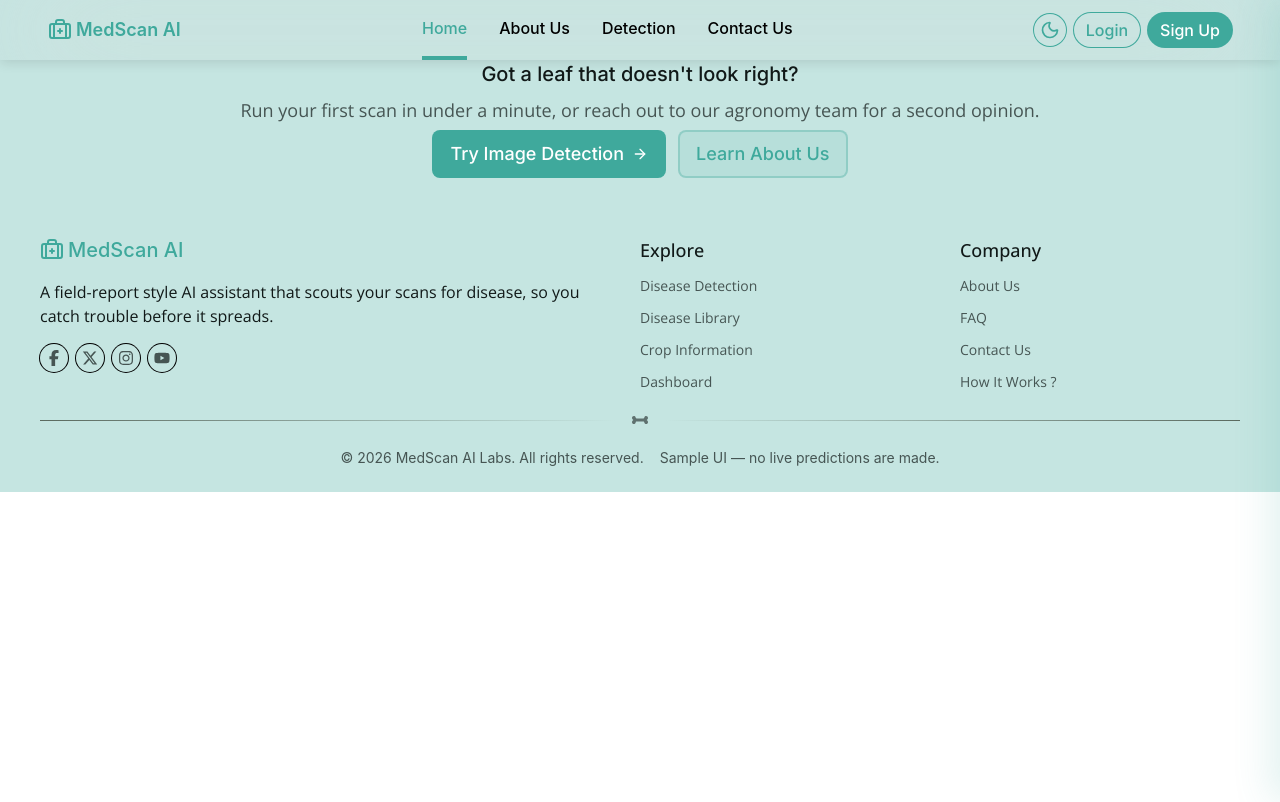
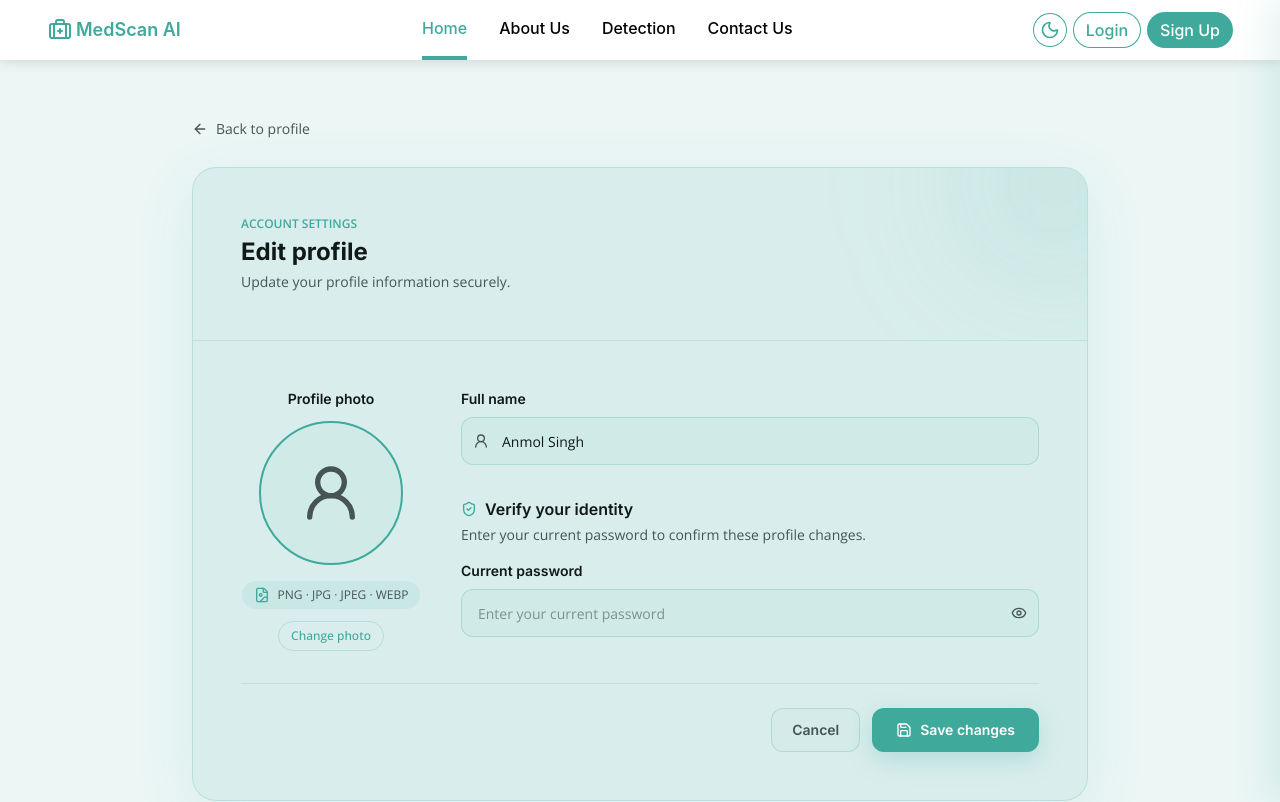
Before and after one commit to Anmol-Singh-Chehal/MedScan-AI-Website, a React (Vite) app: page /edit-profile in a window 1280 px wide. Shown: the top 802 px of the page. Built offline with nearby package versions, Linux system fonts and the light colour scheme; a web font is replaced by a local one.

Commit message:
created edit profile page ui

```diff
--- a/src/App.jsx
+++ b/src/App.jsx
@@ -12,6 +12,7 @@ import LogIn from './pages/LogIn'
 import ForgotPassword from './pages/ForgotPassword'
 import VerifyCode from './pages/VerifyCode'
 import Profile from './pages/Profile'
+import EditProfile from './pages/EditProfile'
 
 export default function App() {
   return (
@@ -30,6 +31,7 @@ export default function App() {
         <Route path='/forgot-password' element={<ForgotPassword/>}/>
         <Route path='/verify-code' element={<VerifyCode/>}/>
         <Route path='/profile' element={<Profile/>}/>
+        <Route path='/edit-profile' element={<EditProfile/>}/>
       </Routes>
 
       <Footer/>
--- /dev/null
+++ b/src/pages/EditProfile.jsx
@@ -0,0 +1,243 @@
+import React, { useRef, useState } from "react";
+import { NavLink } from "react-router-dom";
+import { UserRound, Camera, Trash2, Eye, EyeOff, ArrowLeft, Save, ShieldCheck, FileImage } from "lucide-react";
+import { Input } from "@/components/ui/input";
+import { useTheme } from "next-themes";
+
+export default function EditProfile() {
+  const { theme } = useTheme();
+
+  const [profileImage, setProfileImage] = useState(null);
+  const [showPassword, setShowPassword] = useState(false);
+  const profileInputRef = useRef(null);
+
+  const [fullName, setFullName] = useState("Anmol Singh");
+  const [password, setPassword] = useState("");
+
+  const handleProfileImage = (e) => {
+    const file = e.target.files?.[0];
+
+    if (!file || !file.type.startsWith("image/")) return;
+
+    if (profileImage) {
+      URL.revokeObjectURL(profileImage);
+    }
+
+    const imageUrl = URL.createObjectURL(file);
+    setProfileImage(imageUrl);
+  };
+
+  const removeProfileImage = () => {
+    if (profileImage) {
+      URL.revokeObjectURL(profileImage);
+    }
+
+    setProfileImage(null);
+
+    if (profileInputRef.current) {
+      profileInputRef.current.value = "";
+    }
+  };
+
+  const handleSubmit = (e) => {
+    e.preventDefault();
+
+    // Verify password with your backend first.
+    // If correct, update fullName and profileImage.
+
+    console.log({
+      fullName,
+      password,
+      profileImage,
+    });
+  };
+
+  return (
+    <main className="min-h-screen bg-paper-1 flex items-center justify-center sm:px-4 lg:px-8 xl:px-12 py-8 mt-15">
+
+      <div className="w-full max-w-4xl">
+
+        <div className="mb-6">
+          <NavLink to="/profile" className="inline-flex items-center gap-2 text-sm text-secondary hover:text-muted font-secondary transition cursor-pointer">
+            <ArrowLeft className="size-4" />
+            Back to profile
+          </NavLink>
+        </div>
+
+        <div className="rounded-3xl border border-muted/20 bg-paper-1 shadow-[0_15px_60px_color-mix(in_srgb,var(--muted)_10%,transparent)] overflow-hidden">
+
+          {/* Header */}
+
+          <div className="relative sm:px-4 md:px-8 py-6 lg:p-12 border-b border-muted/15 overflow-hidden">
+
+            <div className="absolute -right-20 -top-24 size-56 rounded-full bg-muted/10 blur-3xl"></div>
+
+            <div>
+              <p className="text-xs uppercase text-muted font-secondary font-semibold">
+                Account settings
+              </p>
+
+              <h1 className="mt-1 text-3xl sm:text-2xl font-primary font-bold text-primary">
+                Edit profile
+              </h1>
+
+              <p className="mt-1 text-xs sm:text-sm text-secondary font-secondary">
+                Update your profile information securely.
+              </p>
+            </div>
+
+          </div>
+
+
+          {/* Form */}
+
+          <form onSubmit={handleSubmit} className="sm:px-4 md:px-8 py-6 lg:p-12">
+
+            <div className="grid grid-cols-1 lg:grid-cols-[180px_1fr] gap-8 lg:gap-10">
+
+              {/* Profile Photo */}
+
+              <div className="flex flex-col items-center">
+
+                <label className="text-sm font-semibold text-primary font-primary mb-3">
+                  Profile photo
+                </label>
+
+                <input ref={profileInputRef} type="file" accept="image/*" onChange={handleProfileImage} className="hidden" />
+
+                <div className="relative">
+
+                  <button type="button" onClick={() => profileInputRef.current?.click()} className="size-32 sm:size-36 rounded-full overflow-hidden border-2 border-muted bg-paper-2/20 flex items-center justify-center cursor-pointer hover:bg-muted/10 transition-all duration-300">
+
+                    {profileImage ? (
+                      <img src={profileImage} alt="Profile preview" className="w-full h-full object-cover" />
+                    ) : (
+                      <UserRound className="size-16 text-secondary" />
+                    )}
+
+                  </button>
+
+                  {profileImage && (
+                    <button type="button" onClick={removeProfileImage} className="absolute top-0 right-0 size-7 rounded-full bg-red-500 text-white flex items-center justify-center cursor-pointer hover:bg-red-600 transition">
+                      <Trash2 className="size-3.5" />
+                    </button>
+                  )}
+
+                </div>
+
+                <div className="mt-4 flex items-center gap-2 rounded-full bg-muted/10 px-3 py-1.5 shrink-0 whitespace-nowrap">
+                  <FileImage className="size-4 text-muted shrink-0" />
+
+                  <span className="font-secondary text-xs text-secondary whitespace-nowrap">
+                    PNG · JPG · JPEG · WEBP
+                  </span>
+                </div>
+
+                <button type="button" onClick={() => profileInputRef.current?.click()} className="mt-3 px-3 py-1.5 rounded-full border border-muted/25 text-xs text-muted font-secondary font-medium hover:bg-muted/10 transition cursor-pointer">
+                  Change photo
+                </button>
+
+              </div>
+
+
+              {/* Details */}
+
+              <div className="space-y-5">
+
+                {/* Full Name */}
+
+                <div className="flex flex-col gap-2">
+
+                  <label className="text-sm font-semibold text-primary font-primary">
+                    Full name
+                  </label>
+
+                  <div className="relative">
+
+                    <UserRound className="absolute left-3 top-1/2 -translate-y-1/2 size-4 text-secondary" />
+
+                    <Input value={fullName} onChange={(e) => setFullName(e.target.value)} type="text" placeholder="Enter your full name" className="w-full h-12 rounded-xl border border-muted/25 bg-paper-2/20 pl-10 pr-4 text-sm text-primary placeholder:text-secondary/60 outline-none transition focus:border-muted focus:ring-2 focus:ring-muted/15 font-secondary" />
+
+                  </div>
+
+                </div>
+
+
+                {/* Password */}
+
+                <div className="pt-3">
+
+                  <div className="mb-4">
+
+                    <div className="flex items-center gap-2">
+
+                      <ShieldCheck className="size-4 text-muted" />
+
+                      <h3 className="text-base font-primary font-semibold text-primary">
+                        Verify your identity
+                      </h3>
+
+                    </div>
+
+                    <p className="mt-1 text-xs sm:text-sm text-secondary font-secondary">
+                      Enter your current password to confirm these profile changes.
+                    </p>
+
+                  </div>
+
+
+                  <div className="flex flex-col gap-2">
+
+                    <label className="text-sm font-semibold text-primary font-primary">
+                      Current password
+                    </label>
+
+                    <div className="relative">
+
+                      <Input value={password} onChange={(e) => setPassword(e.target.value)} type={showPassword ? "text" : "password"} placeholder="Enter your current password" className="w-full h-12 rounded-xl border border-muted/25 bg-paper-2/20 px-4 pr-11 text-sm text-primary placeholder:text-secondary/60 outline-none transition focus:border-muted focus:ring-2 focus:ring-muted/15 font-secondary" />
+
+                      <button type="button" onClick={() => setShowPassword(!showPassword)} className="absolute right-3 top-1/2 -translate-y-1/2 text-secondary hover:text-muted cursor-pointer">
+
+                        {showPassword ? (
+                          <EyeOff className="size-4" />
+                        ) : (
+                          <Eye className="size-4" />
+                        )}
+
+                      </button>
+
+                    </div>
+
+                  </div>
+
+                </div>
+
+              </div>
+
+            </div>
+
+
+            {/* Actions */}
+
+            <div className="mt-8 pt-6 border-t border-muted/15 flex flex-col-reverse sm:flex-row sm:justify-end gap-3">
+
+              <NavLink to="/profile" className="h-11 px-5 rounded-xl border border-muted/25 bg-paper-2/10 text-secondary flex items-center justify-center font-primary font-semibold text-sm hover:bg-muted/10 hover:text-primary transition cursor-pointer">
+                Cancel
+              </NavLink>
+
+              <button type="submit" className={`h-11 px-6 rounded-xl bg-muted ${theme === "light" ? "text-white" : "text-paper-1"} flex items-center justify-center gap-2 font-primary font-semibold text-sm cursor-pointer transition-all duration-300 hover:brightness-105 hover:-translate-y-0.5 active:translate-y-0 shadow-[0_8px_25px_color-mix(in_srgb,var(--muted)_25%,transparent)]`}>
+                <Save className="size-4" />
+                Save changes
+              </button>
+
+            </div>
+
+          </form>
+
+        </div>
+
+      </div>
+
+    </main>
+  );
+}
--- a/src/pages/Profile.jsx
+++ b/src/pages/Profile.jsx
@@ -72,14 +72,8 @@ export default function Profile() {
           <section className="rounded-3xl border border-muted/20 bg-paper-2/20 sm:px-4 md:px-8 py-6 lg:p-12">
             <div className="flex flex-col items-center text-center">
 
-              <div className="relative">
-                <div className="size-28 sm:size-32 rounded-full border-2 border-muted/30 bg-paper-1 flex items-center justify-center overflow-hidden">
-                  <UserRound className="size-14 sm:size-16 text-muted" />
-                </div>
-
-                <button type="button" className="absolute bottom-1 right-1 size-9 rounded-full bg-muted text-white flex items-center justify-center border-4 border-paper-1 hover:brightness-110 transition cursor-pointer">
-                  <Pencil className="size-4" />
-                </button>
+              <div className="size-28 sm:size-32 rounded-full border-2 border-muted/30 bg-paper-1 flex items-center justify-center overflow-hidden">
+                <UserRound className="size-14 sm:size-16 text-muted" />
               </div>
 
               <h2 className="mt-5 text-xl sm:text-2xl font-primary font-bold text-primary">
```
